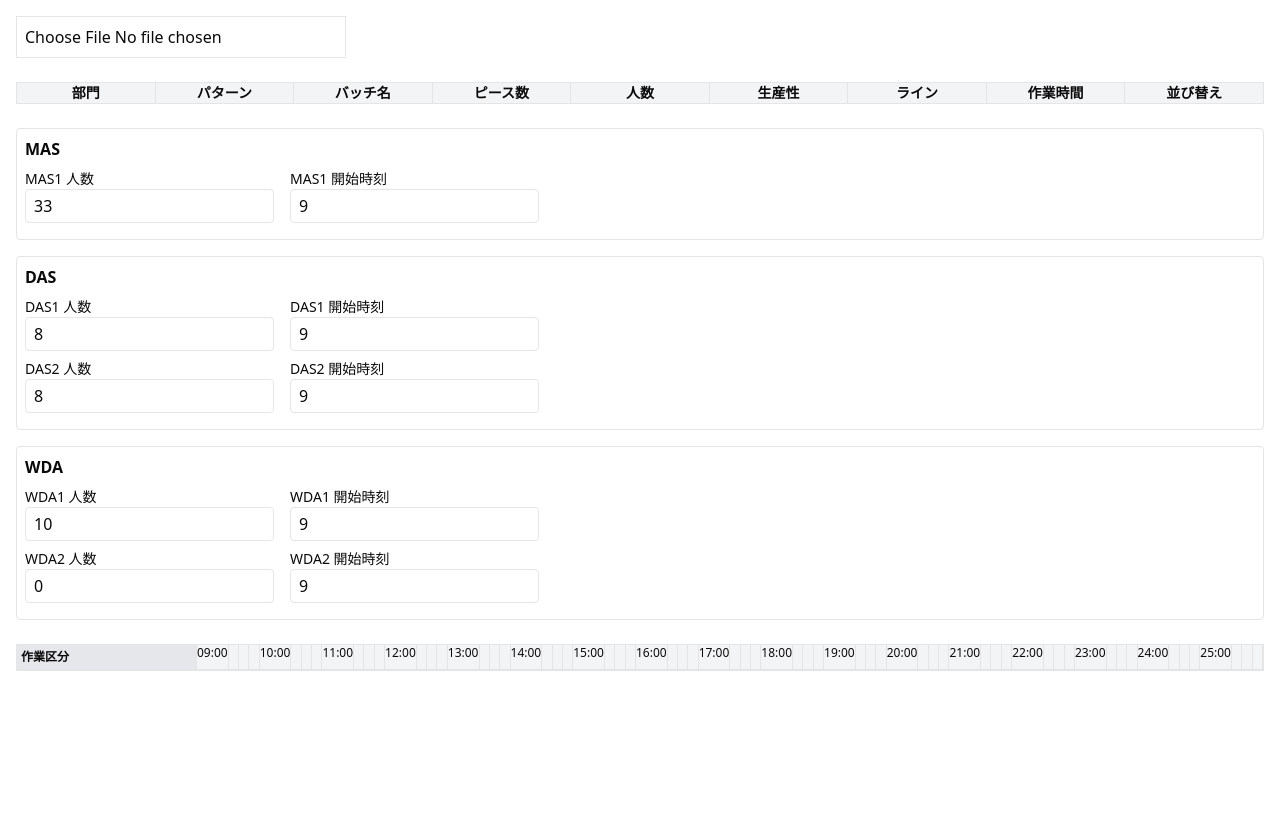
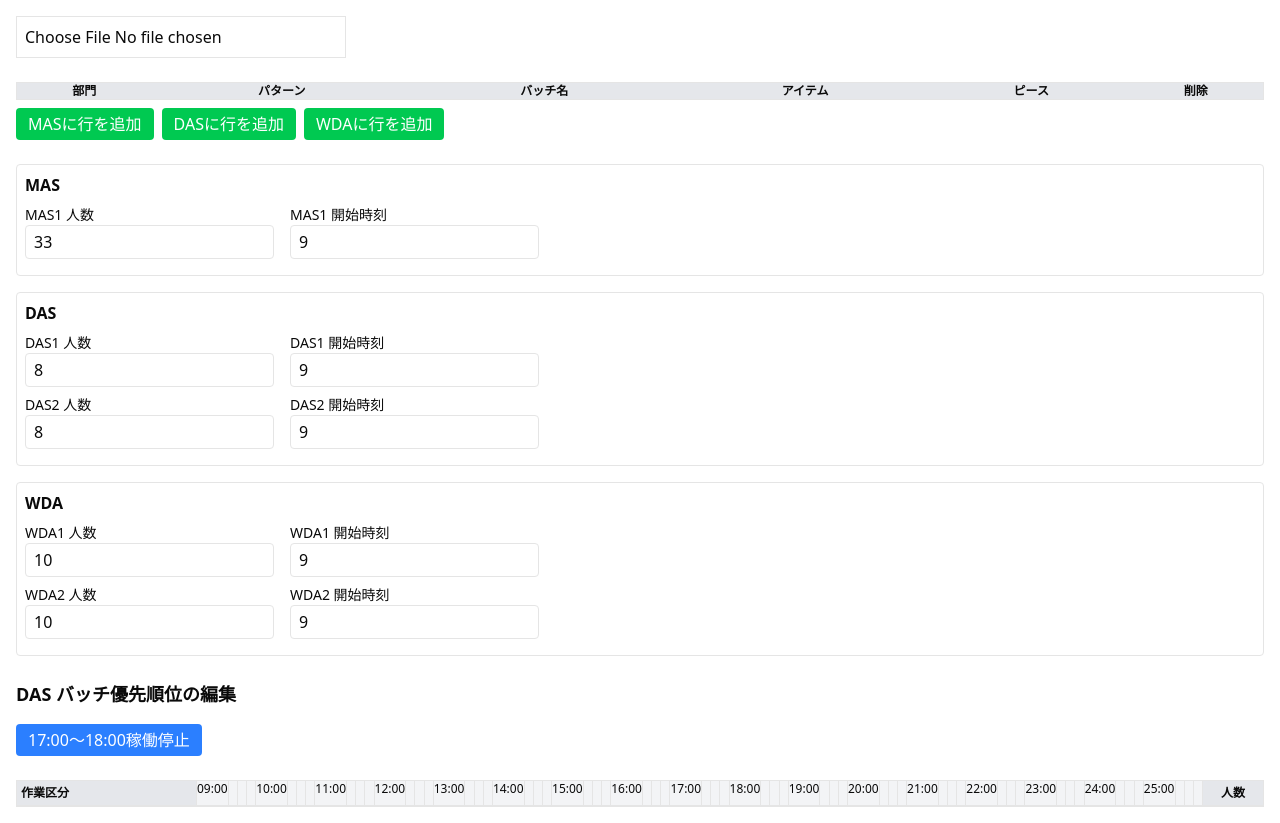
Before and after one commit to a-ticket-to-the-future/hanawa-schedule-app-jarvis, a Next.js app: page /planner in a window 1280 px wide. Before the commit the page ends 800 px from the top, so only its background shows below. Built offline with nearby package versions, Linux system fonts and the light colour scheme.

Commit message:
thirteen commmit

```diff
--- a/app/planner/components/editor/ParsedResultEditor.tsx
+++ b/app/planner/components/editor/ParsedResultEditor.tsx
@@ -1,100 +1,108 @@
 'use client';
 
-import React, { useEffect } from 'react';
-import { Input } from '@/app/planner/components/ui/input';
 import { ParsedOrder } from '@/types/ParsedOrder';
+import { FC } from 'react';
 
 interface Props {
   data: ParsedOrder[];
   onUpdate: (data: ParsedOrder[]) => void;
+  onAddRow: (department: string) => void;
+  onDeleteRow: (index: number) => void;
   personnel: Record<string, number>;
   setPersonnel: (key: string, value: number) => void;
   startTimes: Record<string, number[]>;
   setStartTimes: (dept: string, index: number, value: number) => void;
 }
 
-export default  function ParsedResultEditor({ data, onUpdate, personnel, setPersonnel, startTimes, setStartTimes }: Props) {
-  useEffect(  () => {
-    const updated = data.map((entry) => {
-      const people = entry.people ?? 0;
-      const productivity = entry.productivity ?? 0;
-      const pieces = entry.pieces ?? 0;
-      if (people > 0 && productivity > 0) {
-        const time = pieces / (people * productivity);
-        return { ...entry, time };
-      }
-      return { ...entry, time: 0 };
-    });
-    onUpdate(updated);
-  }, []);
-  console.log(personnel,setPersonnel,startTimes,setStartTimes)
-
-  const handleChange = (index: number, field: keyof ParsedOrder, value: string | number) => {
+const ParsedResultEditor: FC<Props> = ({ data, onUpdate, onAddRow, onDeleteRow }) => {
+  const handleFieldChange = (index: number, field: keyof ParsedOrder, value: string | number) => {
     const updated = [...data];
-    if (field === 'pieces' || field === 'people' || field === 'productivity' || field === 'line') {
-      updated[index][field] = Number(value);
-    } else {
-      updated[index][field] = String(value);
-    }
+    updated[index] = { ...updated[index], [field]: value };
     onUpdate(updated);
   };
 
-  const moveRow = (fromIndex: number, toIndex: number) => {
-    const updated = [...data];
-    const [moved] = updated.splice(fromIndex, 1);
-    updated.splice(toIndex, 0, moved);
-    onUpdate(updated);
+  const handleAdd = (dept: string) => {
+    onAddRow(dept);
   };
 
   return (
-    <table className="w-full table-fixed border border-collapse text-sm">
+    <div className="space-y-2">
+      <table className="min-w-full text-xs border">
         <thead>
-        <tr className="bg-gray-100">
-          <th className="border px-1">部門</th>
-          <th className="border px-1">パターン</th>
-          <th className="border px-1">バッチ名</th>
-          <th className="border px-1">ピース数</th>
-          <th className="border px-1">人数</th>
-          <th className="border px-1">生産性</th>
-          <th className="border px-1">ライン</th>
-          <th className="border px-1">作業時間</th>
-          <th className="border px-1">並び替え</th>
+          <tr className="bg-gray-200">
+            <th>部門</th>
+            <th>パターン</th>
+            <th>バッチ名</th>
+            <th>アイテム</th>
+            <th>ピース</th>
+            <th>削除</th>
           </tr>
         </thead>
         <tbody>
-        {data.map((entry, i) => (
-          <tr key={i}>
-            <td className="border px-1">
-              <Input value={entry.department ?? ''} onChange={(e) => handleChange(i, 'department', e.target.value)} className="w-20" />
+          {data.map((entry, index) => (
+            <tr key={index} className={index % 2 === 0 ? 'bg-white' : 'bg-gray-50'}>
+              <td>
+                <input
+                  value={entry.department}
+                  onChange={(e) => handleFieldChange(index, 'department', e.target.value)}
+                  className="border w-full px-1"
+                />
               </td>
-            <td className="border px-1">
-              <Input value={entry.pattern ?? ''} onChange={(e) => handleChange(i, 'pattern', e.target.value)} className="w-20" />
+              <td>
+                <input
+                  value={entry.pattern}
+                  onChange={(e) => handleFieldChange(index, 'pattern', e.target.value)}
+                  className="border w-full px-1"
+                />
               </td>
-            <td className="border px-1">
-              <Input value={entry.batchName ?? ''} onChange={(e) => handleChange(i, 'batchName', e.target.value)} className="w-32" />
+              <td>
+                <input
+                  value={entry.batchName}
+                  onChange={(e) => handleFieldChange(index, 'batchName', e.target.value)}
+                  className="border w-full px-1"
+                />
               </td>
-            <td className="border px-1">
-              <Input type="number" value={entry.pieces ?? ''} onChange={(e) => handleChange(i, 'pieces', e.target.value)} className="w-20" />
+              <td>
+                <input
+                  value={entry.item}
+                  onChange={(e) => handleFieldChange(index, 'item', e.target.value)}
+                  className="border w-full px-1"
+                />
               </td>
-            <td className="border px-1">
-              <Input type="number" value={entry.people ?? ''} onChange={(e) => handleChange(i, 'people', e.target.value)} className="w-16" />
+              <td>
+                <input
+                  type="number"
+                  value={entry.pieces}
+                  onChange={(e) => handleFieldChange(index, 'pieces', Number(e.target.value))}
+                  className="border w-full px-1"
+                />
               </td>
-            <td className="border px-1">
-              <Input type="number" value={entry.productivity ?? ''} onChange={(e) => handleChange(i, 'productivity', e.target.value)} className="w-16" />
-            </td>
-            <td className="border px-1">
-              <Input type="number" value={entry.line ?? 0} onChange={(e) => handleChange(i, 'line', e.target.value)} className="w-12" min={0} />
-            </td>
-            <td className="border px-1 text-center">{entry.time?.toFixed(2)}</td>
-            <td className="border px-1 text-center">
-              <div className="flex flex-col space-y-1">
-                <button onClick={() => moveRow(i, i - 1)} disabled={i === 0} className="text-xs">⬆︎</button>
-                <button onClick={() => moveRow(i, i + 1)} disabled={i === data.length - 1} className="text-xs">⬇︎</button>
-              </div>
+              <td>
+                <button
+                  onClick={() => onDeleteRow(index)}
+                  className="bg-red-500 text-white px-2 py-1 rounded"
+                >
+                  削除
+                </button>
               </td>
             </tr>
           ))}
         </tbody>
       </table>
+
+      <div className="flex space-x-2">
+        {['MAS', 'DAS', 'WDA'].map((dept) => (
+          <button
+            key={dept}
+            onClick={() => handleAdd(dept)}
+            className="bg-green-500 text-white px-3 py-1 rounded"
+          >
+            {dept}に行を追加
+          </button>
+        ))}
+      </div>
+    </div>
   );
-}
+};
+
+export default ParsedResultEditor;
--- a/app/planner/components/scheduler/PriorityEditor.tsx
+++ b/app/planner/components/scheduler/PriorityEditor.tsx
@@ -1,46 +1,29 @@
-"use client";
+// components/scheduler/PriorityEditor.tsx
+'use client';
 
-import { useEffect } from "react";
-import { ParsedOrder } from "@/types/ParsedOrder";
+import React from 'react';
 
 interface Props {
-  value: string[];
-  onChange: (newOrder: string[]) => void;
-  data?: ParsedOrder[];
-  setData?: React.Dispatch<React.SetStateAction<ParsedOrder[]>>;
+  department: string;
+  value?: string[];  // optional にして undefined ガード
+  onChange: (updated: string[]) => void;
 }
 
-export default function PriorityEditor({ value, onChange, data, setData }: Props) {
-  useEffect(() => {
-    if (!Array.isArray(data) || !setData || !Array.isArray(value)) return;
-
-    setData((prev: ParsedOrder[]) => {
-      if (!Array.isArray(prev)) return prev;
-
-      const reordered = [...prev].sort((a, b) => {
-        const indexA = value.indexOf(a.batchName ?? "");
-        const indexB = value.indexOf(b.batchName ?? "");
-        return indexA - indexB;
-      });
-
-      return reordered;
-    });
-  }, [value, data, setData]); // ← 🔵 依存配列に明示的に追加
-
+export default function PriorityEditor({ department, value = [], onChange }: Props) {
   const move = (from: number, to: number) => {
     if (to < 0 || to >= value.length) return;
-    const newOrder = [...value];
-    const [moved] = newOrder.splice(from, 1);
-    newOrder.splice(to, 0, moved);
-    onChange(newOrder);
+    const updated = [...value];
+    const [moved] = updated.splice(from, 1);
+    updated.splice(to, 0, moved);
+    onChange(updated);
   };
 
   return (
-    <div className="space-y-2">
-      <h2 className="text-lg font-semibold">バッチ優先順位の編集</h2>
+    <div className="my-4">
+      <h2 className="text-lg font-semibold">{department} バッチ優先順位の編集</h2>
       <ul>
         {value.map((item, index) => (
-          <li key={item} className="flex items-center space-x-2">
+          <li key={item} className="flex items-center space-x-2 my-1">
             <span className="flex-1">{item}</span>
             <button onClick={() => move(index, index - 1)}>↑</button>
             <button onClick={() => move(index, index + 1)}>↓</button>
--- a/app/planner/page.tsx
+++ b/app/planner/page.tsx
@@ -1,47 +1,57 @@
 'use client';
 
 import { useEffect, useState } from 'react';
-import { ParsedOrder } from '@/types/ParsedOrder';
-import { ScheduledOrder } from '@/types/ParsedOrder';
+import {
+  ParsedOrder,
+  ScheduledOrder,
+  Department,
+  Pattern,
+} from '@/types/ParsedOrder';
 import { calculateMultiLineSchedule } from '@/lib/schedule/calculateMultiLineSchedule';
 import ExcelUpload from '@/app/planner/components/excel/ExcelUpload';
 import ParsedResultEditor from './components/editor/ParsedResultEditor';
 import DepartmentLineEditor from '@/app/planner/components/planner/DepartmentLineEditor';
 import ScheduleGrid from '@/app/planner/printable/ScheduleGrid';
+import PriorityEditor from '@/app/planner/components/scheduler/PriorityEditor';
 
 export default function PlannerPage() {
   const [parsedOrders, setParsedOrders] = useState<ParsedOrder[]>([]);
-  const [personnel, setPersonnel] = useState<Record<string, number>>({
-    MAS1: 33,
-    DAS1: 8,
-    DAS2: 8,
-    WDA1: 10,
-    WDA2: 0,
-  });
-  const [startTimes, setStartTimes] = useState<Record<string, number[]>>({
-    MAS: [9],
-    DAS: [9, 9],
-    WDA: [9, 9],
-  });
+  const [personnel, setPersonnel] = useState<Record<string, number>>({});
+  const [startTimes, setStartTimes] = useState<Record<string, number[]>>({});
   const [scheduled, setScheduled] = useState<ScheduledOrder[]>([]);
+  const [priorityMap, setPriorityMap] = useState<Record<string, string[]>>({});
+  const [showDowntime, setShowDowntime] = useState(false);
 
   useEffect(() => {
-    const result = calculateMultiLineSchedule(parsedOrders, personnel, startTimes);
+    const result = calculateMultiLineSchedule(
+      parsedOrders,
+      personnel,
+      startTimes,
+      priorityMap,
+      showDowntime
+    );
     setScheduled(result);
-  }, [parsedOrders, personnel, startTimes]);
+  }, [parsedOrders, personnel, startTimes, priorityMap, showDowntime]);
 
-  // ハンドラー関数に適合した関数を定義
-  const handlePersonnelChange = (key: string, value: number) => {
-    setPersonnel((prev) => ({ ...prev, [key]: value }));
+  const handleAddRow = (department: string) => {
+    const newRow: ParsedOrder = {
+      department: department as Department,
+      pattern: '' as Pattern,
+      batchName: '',
+      item: 0,
+      pieces: 0,
+      line: 0,
+      manuallyAdded: true,
+      people: 1,
+      productivity: 1,
+      category: '',
+      date: '',
+    };
+    setParsedOrders((prev) => [...prev, newRow]);
   };
 
-  const handleStartTimesChange = (dept: string, index: number, value: number) => {
-    setStartTimes((prev) => {
-      const updated = { ...prev };
-      updated[dept] = [...(updated[dept] || [])];
-      updated[dept][index] = value;
-      return updated;
-    });
+  const onDeleteRow = (index: number) => {
+    setParsedOrders((prev) => prev.filter((_, i) => i !== index));
   };
 
   return (
@@ -50,18 +60,49 @@
       <ParsedResultEditor
         data={parsedOrders}
         onUpdate={setParsedOrders}
+        onAddRow={handleAddRow}
+        onDeleteRow={onDeleteRow}
         personnel={personnel}
-        setPersonnel={setPersonnel}
+        setPersonnel={(key: string, value: number) =>
+          setPersonnel((prev) => ({ ...prev, [key]: value }))
+        }
         startTimes={startTimes}
-        setStartTimes={setStartTimes}
+        setStartTimes={(dept: string, index: number, value: number) => {
+          const updated = [...(startTimes[dept] || [])];
+          updated[index] = value;
+          setStartTimes((prev) => ({ ...prev, [dept]: updated }));
+        }}
       />
+
       <DepartmentLineEditor
         personnel={personnel}
-        onPersonnelChange={handlePersonnelChange}
+        onPersonnelChange={(key: string, value: number) =>
+          setPersonnel((prev) => ({ ...prev, [key]: value }))
+        }
         startTimes={startTimes}
-        onStartTimesChange={handleStartTimesChange}
+        onStartTimesChange={(dept: string, index: number, value: number) => {
+          const updated = [...(startTimes[dept] || [])];
+          updated[index] = value;
+          setStartTimes((prev) => ({ ...prev, [dept]: updated }));
+        }}
       />
-      <ScheduleGrid data={scheduled} />
+
+      <PriorityEditor
+        department="DAS"
+        value={priorityMap['DAS'] ?? []}
+        onChange={(updated) =>
+          setPriorityMap((prev) => ({ ...prev, DAS: updated }))
+        }
+      />
+
+      <button
+        onClick={() => setShowDowntime((prev) => !prev)}
+        className="bg-blue-500 text-white px-3 py-1 rounded"
+      >
+        {showDowntime ? '17:00〜18:00稼働停止解除' : '17:00〜18:00稼働停止'}
+      </button>
+
+      <ScheduleGrid data={scheduled} showDowntime={showDowntime} />
     </main>
   );
 }
--- a/app/planner/printable/ScheduleGrid.tsx
+++ b/app/planner/printable/ScheduleGrid.tsx
@@ -1,4 +1,3 @@
-// app/planner/components/scheduler/ScheduleGrid.tsx
 'use client';
 
 import { ScheduledOrder } from '@/types/ParsedOrder';
@@ -6,6 +5,7 @@
 
 interface Props {
   data: ScheduledOrder[];
+  showDowntime: boolean;
 }
 
 const startHour = 9;
@@ -13,26 +13,27 @@
 const totalSlots = (endHour - startHour) * 4;
 
 const breakSlots = [
-  { start: 11, end: 14 },  // 11:45〜12:30
-  { start: 23, end: 24 },  // 14:45〜15:00
-  { start: 48, end: 49 },  // 21:00〜21:15
+  { start: (11 - startHour) * 4 + 3, end: (12 - startHour) * 4 + 2 }, // 11:45〜12:30
+  { start: (14 - startHour) * 4 + 3, end: (15 - startHour) * 4 },     // 14:45〜15:00
+  { start: (21 - startHour) * 4, end: (21 - startHour) * 4 + 1 },     // 21:00〜21:15
 ];
 
-const labelSlots: Record<number, string> = {
-  11: '昼',
-  23: '休',
-  48: '憩',
-};
+const downtimeSlots = [
+  { start: (17 - startHour) * 4, end: (18 - startHour) * 4 }, // 17:00〜18:00
+];
 
 function isBreak(slot: number): boolean {
   return breakSlots.some(b => slot >= b.start && slot < b.end);
 }
 
-const ScheduleGrid: FC<Props> = ({ data }) => {
+function isDowntime(slot: number, show: boolean): boolean {
+  return show && downtimeSlots.some(b => slot >= b.start && slot < b.end);
+}
+
+const ScheduleGrid: FC<Props> = ({ data, showDowntime }) => {
   return (
     <div className="overflow-x-auto text-xs border">
-      <div className="grid" style={{ gridTemplateColumns: `180px repeat(${totalSlots}, 1fr)` }}>
-        {/* ヘッダー */}
+      <div className="grid" style={{ gridTemplateColumns: `180px repeat(${totalSlots}, 1fr) 60px` }}>
         <div className="font-bold bg-gray-200 p-1 border-r border-b">作業区分</div>
         {[...Array(totalSlots)].map((_, i) => {
           const h = startHour + Math.floor(i / 4);
@@ -43,12 +44,12 @@
             </div>
           );
         })}
+        <div className="font-bold bg-gray-200 p-1 border-b text-center">人数</div>
 
-        {/* 各行 */}
         {data.map((entry, idx) => {
           const label = `${entry.department}${entry.line !== undefined ? entry.line + 1 : ''} / ${entry.batchName} / ${entry.pattern}`;
-          const start = Math.round((entry.start - startHour) * 4);
-          const end = Math.round((entry.end - startHour) * 4);
+          const start = Math.floor((entry.start - startHour) * 4);
+          const end = Math.floor((entry.end - startHour) * 4);
           const rowColor = idx % 2 === 0 ? 'bg-white' : 'bg-gray-50';
 
           return (
@@ -58,18 +59,26 @@
                 const inRange = col >= start && col < end;
                 const bgColor = isBreak(col)
                   ? 'bg-yellow-100'
+                  : isDowntime(col, showDowntime)
+                  ? 'bg-red-200'
                   : inRange
                   ? 'bg-black'
                   : rowColor;
+                const labelText = isBreak(col)
+                  ? col === breakSlots[0].start ? '昼' : col === breakSlots[1].start ? '休' : col === breakSlots[2].start ? '憩' : ''
+                  : isDowntime(col, showDowntime) && col === downtimeSlots[0].start
+                  ? '停止'
+                  : '';
                 return (
                   <div
                     key={`cell-${idx}-${col}`}
                     className={`border-r border-b h-6 ${bgColor} flex items-center justify-center`}
                   >
-                    {labelSlots[col] ?? ''}
+                    {labelText}
                   </div>
                 );
               })}
+              <div className="border-b text-center">{entry.personnel ?? ''}</div>
             </div>
           );
         })}
--- a/lib/schedule/calculateMultiLineSchedule.ts
+++ b/lib/schedule/calculateMultiLineSchedule.ts
@@ -1,18 +1,24 @@
 import { ParsedOrder } from "@/types/ParsedOrder";
+import { productivityMap } from "@/lib/mappings/productivityMap";
 
 export interface ScheduledOrder extends ParsedOrder {
   start: number;
   end: number;
+  people: number;
+  productivity: number;
+  time: number;
 }
 
 export function calculateMultiLineSchedule(
   orders: ParsedOrder[],
   personnelConfig: Record<string, number>,
-  startTimeConfig: Record<string, number[]>
+  startTimeConfig: Record<string, number[]>,
+  priorityMap: Record<string, string[]> = {},
+  showDowntime = false
 ): ScheduledOrder[] {
   const schedules: ScheduledOrder[] = [];
+  console.log(priorityMap)
 
-  // 各部門のラインごとの現在の時間を初期化
   const lineTimes: Record<string, number[]> = {};
   for (const dept in startTimeConfig) {
     lineTimes[dept] = [...startTimeConfig[dept]];
@@ -21,20 +27,30 @@
   for (const order of orders) {
     const dept = order.department;
     const line = order.line ?? 0;
+    const batch = order.batchName;
+
+    const key = `${dept}${line + 1}`;
+    const people = order.people ?? personnelConfig[key] ?? 1;
+
+    // 部門とバッチ名に基づいて productivity を自動取得（無ければ1）
+    const prodMap = productivityMap[dept] ?? {};
+    const productivity = order.productivity ?? prodMap[batch] ?? 1;
 
     const pieces = order.pieces ?? 0;
-
-    // 部署+ライン番号 例: "DAS1", "DAS2"
-    const key = `${dept}${line + 1}`;
-    const people = order.people ?? personnelConfig[key] ?? 1;
-    const productivity = order.productivity ?? 1;
 
     const time =
       pieces && people && productivity
         ? +(pieces / (people * productivity)).toFixed(2)
         : 0;
 
-    const start = lineTimes[dept]?.[line] ?? 9;
+    let start = lineTimes[dept]?.[line] ?? 9;
+
+    // オプション: 稼働停止時間考慮（例：17:00〜18:00）
+    if (showDowntime && start < 18 && start + time > 17) {
+      const overlap = Math.max(0, 18 - Math.max(start, 17));
+      start += overlap; // または end を調整する方法も可
+    }
+
     const end = +(start + time).toFixed(2);
 
     schedules.push({
--- a/types/ParsedOrder.ts
+++ b/types/ParsedOrder.ts
@@ -15,6 +15,8 @@
   line: number; // DAS1, DAS2 などを識別
   time?: number; // 作業時間
   personnel?:number;
+  item?:number;
+  manuallyAdded?: boolean;
 };
 
 export type ScheduledOrder = ParsedOrder & {
```
Also changed, not shown: lib/constants/breakTimes.ts (+5 -6 lines). Lines whose indentation alone changed are shown as unchanged.
